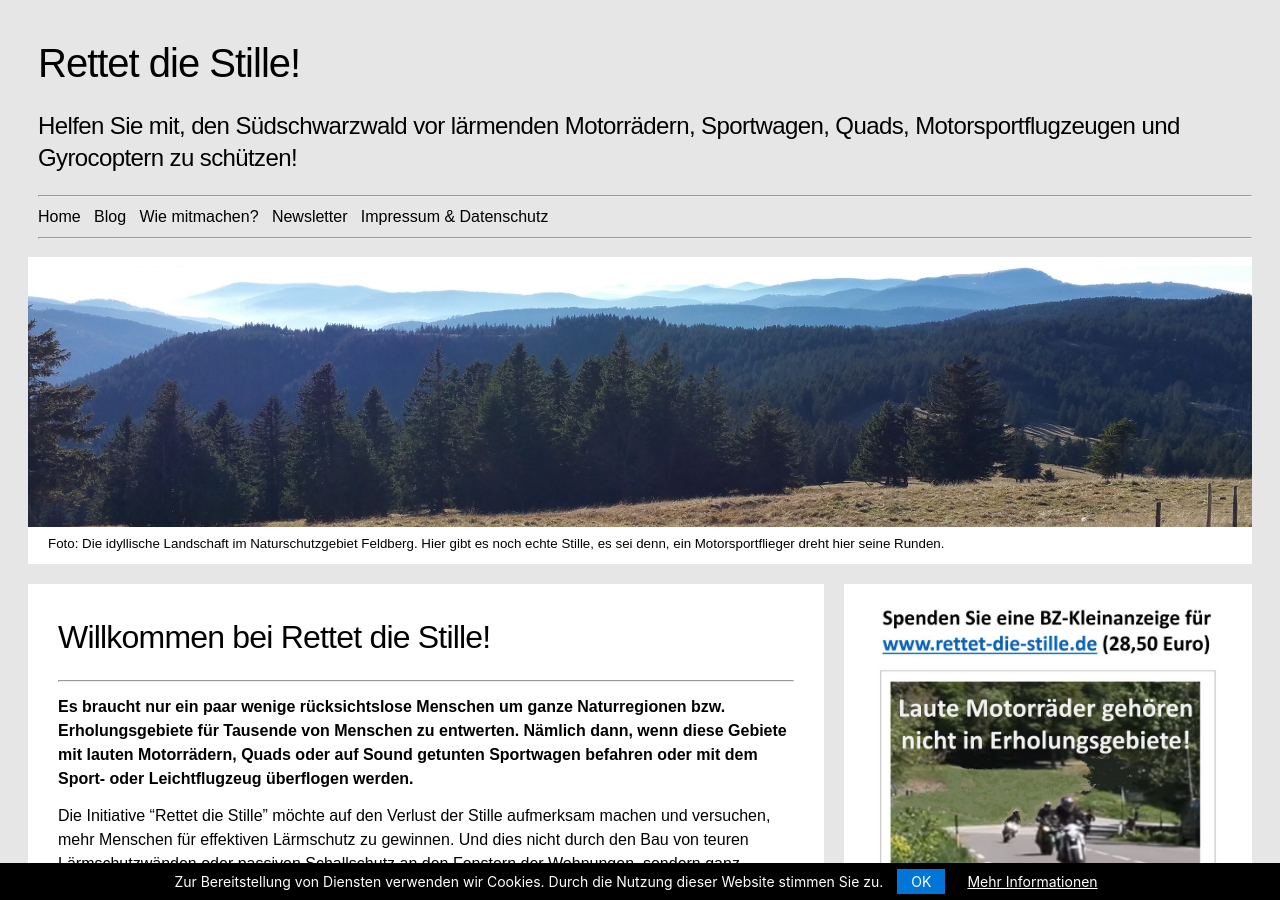
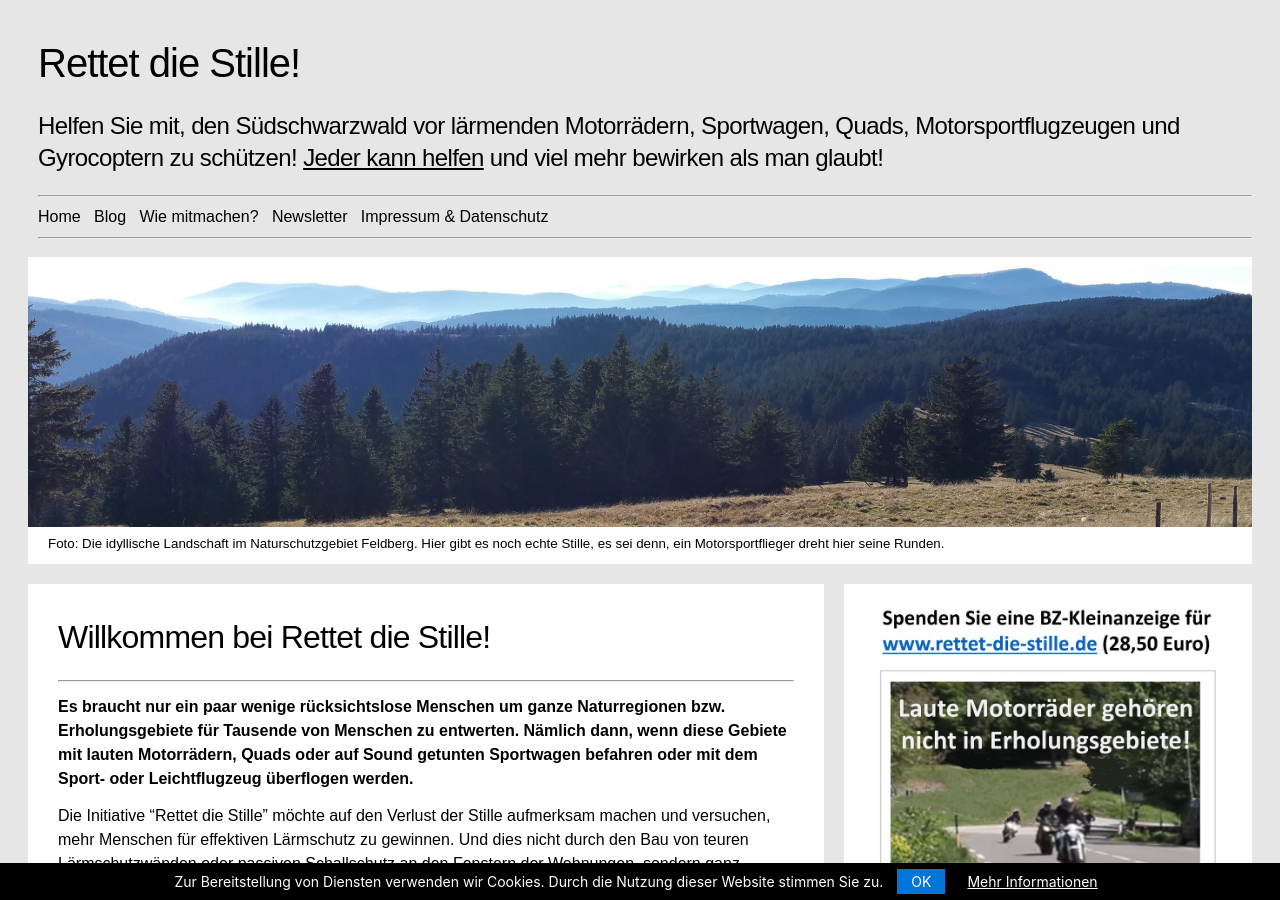
Before and after one commit to rettet-die-stille/rettet-die-stille.github.io, a Jekyll site: the page built from index.md, in a window 1280 px wide and 900 px high. Built offline with Jekyll 4.4.1, drawn with Linux system fonts in a browser that asks for light colours.

Commit message:
Update _nav.html

```diff
--- a/_includes/_nav.html
+++ b/_includes/_nav.html
@@ -3,7 +3,7 @@
         <a href="/">Rettet die Stille!</a>
     </h1>
     <h2>
-        Helfen Sie mit, den Südschwarzwald vor lärmenden Motorrädern, Sportwagen, Quads, Motorsportflugzeugen und Gyrocoptern zu schützen!
+        Helfen Sie mit, den Südschwarzwald vor lärmenden Motorrädern, Sportwagen, Quads, Motorsportflugzeugen und Gyrocoptern zu schützen! <span style='text-decoration: underline;'><a href="/was-kann-ich-tun.html">Jeder kann helfen</a></span> und viel mehr bewirken als man glaubt!
     </h2>
     <hr>
     <div style="text-align: left;margin-left: 0.2;">
```
